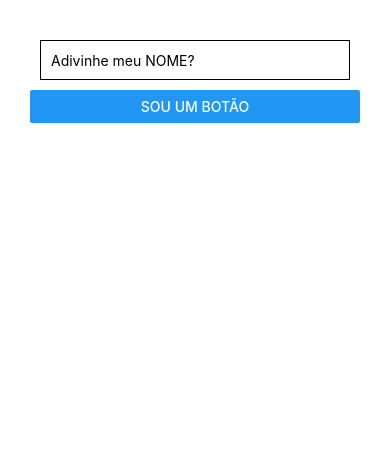
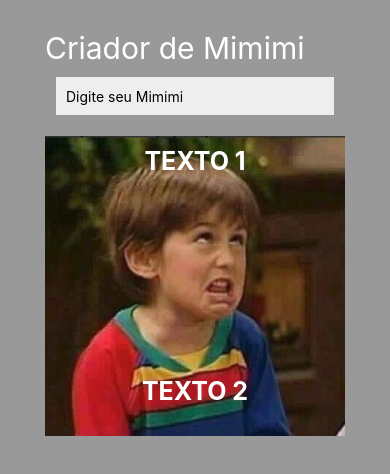
Before and after one commit to josanjohnata/projetos-react-native, a React Native app: screen / in a window 390 px wide. Shown: the top 474 px of the page. Built offline with nearby package versions, Linux system fonts and the light colour scheme.

Commit message:
React Native - Basico - Aula 11 e 12 projeto - Criador de mimimi

```diff
--- a/App.js
+++ b/App.js
@@ -1,30 +1,55 @@
 import React, { Component } from "react";
 import { View, Text, Button, Image, TextInput } from "react-native";
-import { appStyles } from "./style/app.style";
+import { appStyles } from "./src/style/app.style";
 
 export default class App extends Component {
   constructor(props) {
     super(props);
-    this.state = {inputTexto: '', texto: ''};
+    this.state = { texto1: 'Texto 1', texto2: 'Texto 2' };
 
-    this.apertouBotao = this.apertouBotao.bind(this);
+    this.escrever = this.escrever.bind(this);
   }
 
-  apertouBotao() {
-    let result = this.state;
+  mudarVogais(text) {
+    let newText = text.toLowerCase();
+    newText = newText.replace(/(a|e|i|o|u)/g, 'i');
+    newText = newText.replace(/(á|à|ã|â)/g, 'i');
+    newText = newText.replace(/(é|è|ẽ|ê)/g, 'i');
+    newText = newText.replace(/(í|ì|ĩ|î)/g, 'i');
+    newText = newText.replace(/(ó|ò|õ|ô)/g, 'i');
+    newText = newText.replace(/(ú|ù|ũ|û)/g, 'i');
+    return newText;
+  }
 
-    if(result.inputTexto === 'Josan') {
-      result.texto = 'Parabéns! Você acertou!';
-    } else {
-      result.texto = 'Você errou! Tente novamente.'
-    }
-    this.setState(result);
+  escrever(text) {
+    let message = this.state;
+    message.texto1 = text;
+    message.texto2 = this.mudarVogais(text);
+    this.setState(message);
   }
+
+  // constructor(props) {
+  //   super(props);
+  //   this.state = {inputTexto: '', texto: ''};
+
+  //   this.apertouBotao = this.apertouBotao.bind(this);
+  // }
+
+  // apertouBotao() {
+  //   let result = this.state;
+
+  //   if(result.inputTexto === 'Josan') {
+  //     result.texto = 'Parabéns! Você acertou!';
+  //   } else {
+  //     result.texto = 'Você errou! Tente novamente.'
+  //   }
+  //   this.setState(result);
+  // }
 
   render() {
     return (
-      <View style={{padding: 30}}>
-        <TextInput
+      <View style={appStyles.body}>
+        {/* <TextInput
           style={appStyles.input}
           placeholder="Adivinhe meu NOME?"
           onChangeText={(inputTexto) => this.setState({inputTexto})}
@@ -38,7 +63,27 @@ export default class App extends Component {
           style={appStyles.text}
         >
           {this.state.texto}
-        </Text>
+        </Text> */}
+
+        {/* Projeto Gerador de memes - para praticar o que foi estudado até agora */}
+        <View>
+          <Text style={appStyles.header}>Criador de Mimimi</Text>
+          <View style={appStyles.inputArea}>
+            <TextInput
+              style={appStyles.input}
+              placeholder="Digite seu Mimimi"
+              onChangeText={this.escrever}
+            />
+          </View>
+          <View style={appStyles.area}>
+            <Text style={[appStyles.texto, appStyles.texto1]}>{this.state.texto1.toUpperCase()}</Text>
+            <Image
+              style={appStyles.image}
+              source={require("./src/images/mimimi.jpg")}
+            />
+            <Text style={[appStyles.texto, appStyles.texto2]}>{this.state.texto2.toUpperCase()}</Text>
+          </View>
+        </View>
       </View>
     );
   }
--- /dev/null
+++ b/src/style/app.style.js
@@ -0,0 +1,79 @@
+import { StyleSheet } from 'react-native';
+
+export const appStyles = StyleSheet.create({
+  body: {
+    backgroundColor: '#999999',
+    paddingTop: 30,
+    flex: 1,
+    flexDirection: 'column',
+    alignItems: 'center',
+  },
+  header: {
+    fontSize: 30,
+    color: '#fff'
+  },
+  // quadrado1: {
+  //   width: 50,
+  //   height: 50,
+  //   backgroundColor: 'blue'
+  // },
+  // quadrado2: {
+  //   width: 50,
+  //   height: 100,
+  //   backgroundColor: 'purple'
+  // },
+  // quadrado3: {
+  //   width: 50,
+  //   height: 200,
+  //   backgroundColor: 'green'
+  // },
+  inputArea: {
+    alignSelf: 'stretch',
+  },
+  input: {
+    borderWidth: 1,
+    borderColor: '#999',
+    backgroundColor: '#eee',
+    color: '#000',
+    height: 40,
+    margin: 10,
+    padding: 10,
+  },
+  text: {
+    fontSize: 20,
+    textAlign: 'center'
+  },
+  button: {
+    height: 40,
+    margin: 20,
+    padding: 10,
+    toUpperCase: false,
+  },
+  area: {
+    width: 300,
+    height: 300,
+    marginTop: 10,
+  },
+  image: {
+    width: 300,
+    height: 300,
+    marginTop: -70,
+    zIndex: 0,
+  },
+  texto: {
+    fontSize: 25,
+    color: '#FFF',
+    padding: 10,
+    backgroundColor: 'transparent',
+    fontWeight: 'bold',
+    textAlign: 'center',
+    height: 70
+  },
+  texto1: {
+    zIndex: 1,
+  },
+  texto2: {
+    zIndex: 1,
+    marginTop: -70,
+  }
+});
--- a/style/app.style.js
+++ /dev/null
@@ -1,39 +0,0 @@
-import { StyleSheet } from 'react-native';
-
-export const appStyles = StyleSheet.create({
-  header: {
-
-  },
-  quadrado1: {
-    width: 50,
-    height: 50,
-    backgroundColor: 'blue'
-  },
-  quadrado2: {
-    width: 50,
-    height: 100,
-    backgroundColor: 'purple'
-  },
-  quadrado3: {
-    width: 50,
-    height: 200,
-    backgroundColor: 'green'
-  },
-  input: {
-    height: 40,
-    borderWidth: 1,
-    borderColor: '#000000',
-    margin: 10,
-    padding: 10,
-  },
-  text: {
-    fontSize: 20,
-    textAlign: 'center'
-  },
-  button: {
-    height: 40,
-    margin: 20,
-    padding: 10,
-    toUpperCase: false,
-  }
-});
```
Also changed, not shown: src/images/mimimi.jpg (added).
